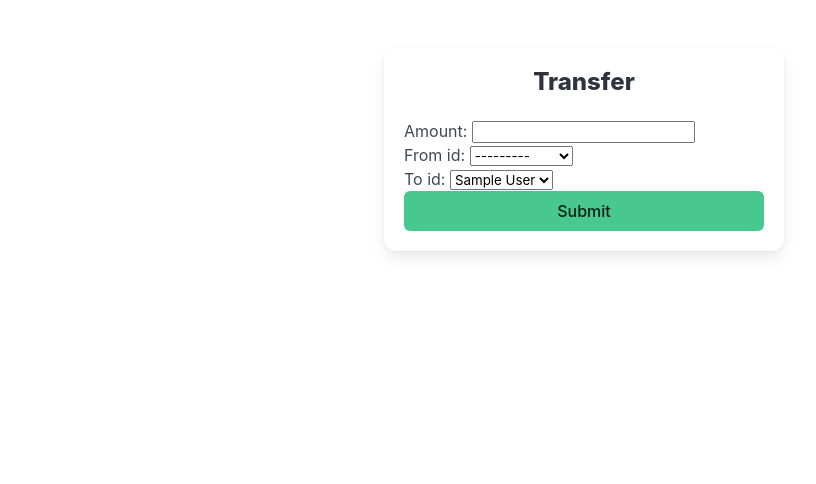
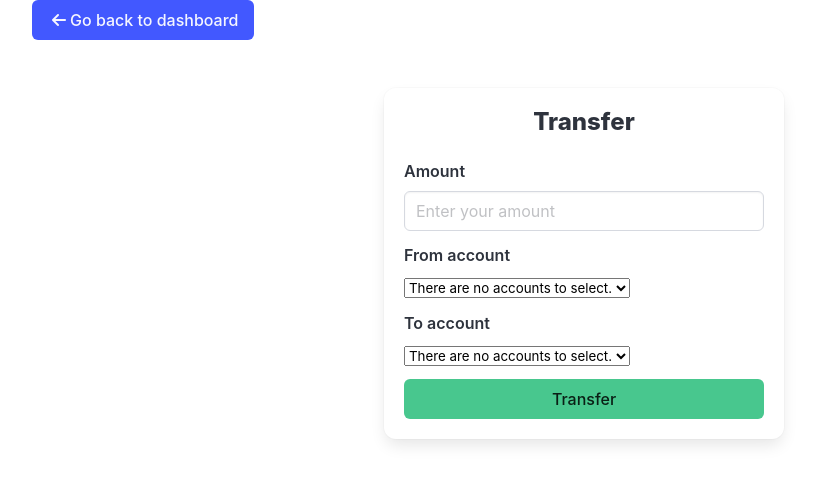
Before and after one commit to aniatki/dorset-bank-app, a Django app: page /transfer/ in a window 1280 px wide. Shown: the part 84-568 px from the top of the page, without its empty margins (56-872 px from the left). Run offline with Django 5.2, Linux system fonts and the light colour scheme; a user stored in the database is signed in; tables that the repository leaves empty hold one stand-in row (values such as "Sample post"); parts of the project's set-up code (start-up, migrations or seed data) failed here and were passed over.

Commit message:
production ready commit

```diff
--- a/bankhome/views.py
+++ b/bankhome/views.py
@@ -133,6 +133,7 @@
 
 def deposit_view(request):
     form = DepositForm()
+    accounts = Account.objects.all()
     if request.method == "POST":
         amount = request.POST.get('amount')
         from_id = request.POST.get('from_id')
@@ -155,7 +156,7 @@
         except:
             messages.error(request, "Invalid deposit")
             return redirect('deposit_view')
-    return render(request, 'actions/deposit.html', {"form":form})
+    return render(request, 'actions/deposit.html', {"form":form, "accounts": accounts})
 
 def withdrawal_view(request):
     form = DepositForm()
--- a/templates/actions/transfer.html
+++ b/templates/actions/transfer.html
@@ -3,6 +3,8 @@
 {% block content %}
 
 {% if user.is_authenticated %}
+<a class="button is-link mx-5" href="{% url 'dashboard_view' %}"><i class="fa-solid fa-arrow-left"></i>Go back to dashboard</a>
+
 <section class="section">
     <div class="container">
         <div class="box" style="max-width: 400px; margin: auto;">
@@ -10,12 +12,53 @@
             <form action="" method="POST">
                 {% csrf_token %}
 
-                {{ form }}
+                <!-- Amount -->
+                <div class="field">
+                    <label class="label">Amount</label>
+                    <div class="control">
+                        <input class="input" name="amount" id="id_amount"
+                            type="text" placeholder="Enter your amount" required>
+                    </div>
+                </div>
+
+                <!-- From account -->
+                <div class="field">
+                    <label class="label">From account</label>
+                    <div class="control">
+                        <select name="from_id" required="" id="id_from_id">
+                            {% if accounts %}
+                            <option selected="">Select an account</option>
+                            {% for account in accounts %}
+                            <option value="{{ account.id }}">{{ account.first_name }} {{ account.last_name }}</option>
+                            {% endfor %}
+                            {% else %}
+                            <option>There are no accounts to select.</option>
+                            {% endif %}
+                        </select>
+                    </div>
+                </div>
+
+                <!-- To account -->
+                <div class="field">
+                    <label class="label">To account</label>
+                    <div class="control">
+                        <select name="to_id" required="" id="id_to_id">
+                            {% if accounts %}
+                            <option selected="">Select an account</option>
+                            {% for account in accounts %}
+                            <option value="{{ account.id }}">{{ account.first_name }} {{ account.last_name }}</option>
+                            {% endfor %}
+                            {% else %}
+                            <option>There are no accounts to select.</option>
+                            {% endif %}
+                        </select>
+                    </div>
+                </div>
 
                 <!-- Submit Button -->
                 <div class="field">
                     <div class="control">
-                        <button class="button is-success is-fullwidth">Submit</button>
+                        <button class="button is-success is-fullwidth">Transfer</button>
                     </div>
                 </div>
             </form>
```
Also changed, not shown: templates/actions/deposit.html (+28 -2 lines), templates/actions/edit.html (+1 -25 lines), templates/actions/withdraw.html (+28 -2 lines).
